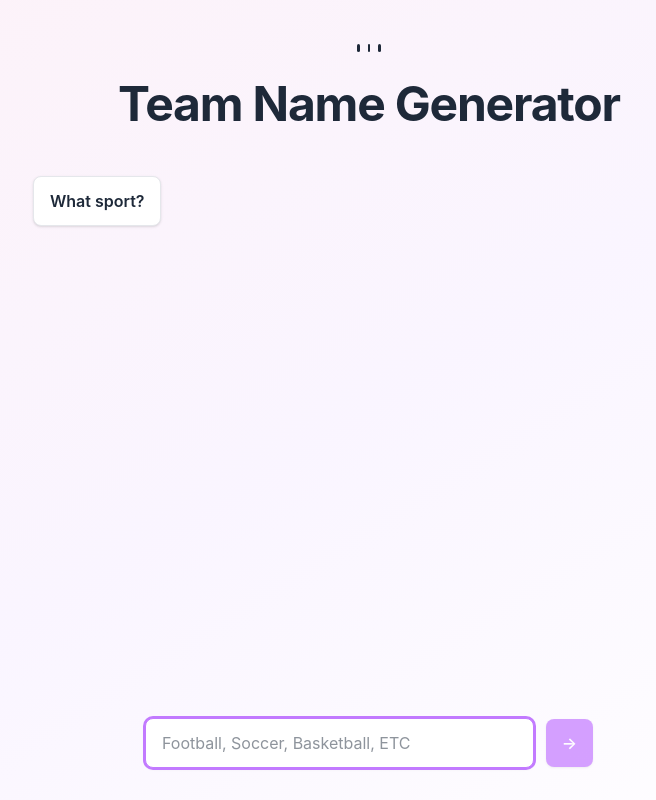
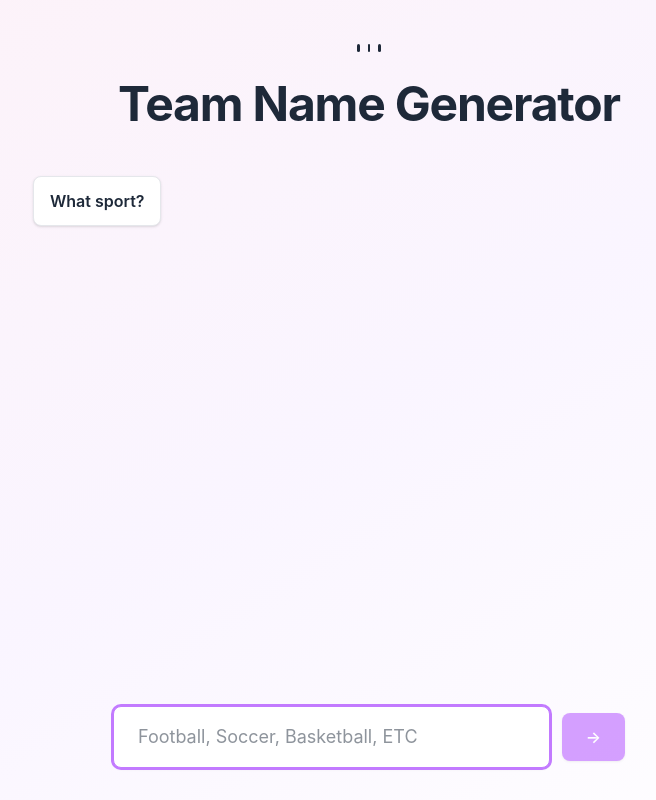
Before and after one commit to Wolford10/TeamGen-AI, a Next.js app: page / in a window 1280 px wide. Shown: the whole page, without its empty margins (271-927 px from the left). Built offline with nearby package versions, Linux system fonts and the light colour scheme.

Commit message:
Make input form bigger with increased padding and text size

```diff
--- a/components/PromptForm.tsx
+++ b/components/PromptForm.tsx
@@ -201,21 +201,21 @@ export default function PromptForm() {
   const renderInput = () => {
     const key = questions[currentStep].key
     const inputClass =
-      'w-full border border-gray-300 rounded-lg px-4 py-3 bg-white text-gray-800 focus:outline-none focus:ring-2 focus:ring-purple-400 focus:border-purple-400 transition shadow-sm';
+      'w-full border border-gray-300 rounded-lg px-6 py-4 bg-white text-gray-800 focus:outline-none focus:ring-2 focus:ring-purple-400 focus:border-purple-400 transition shadow-sm text-lg';
 
     if (key === 'style') {
       return (
         <div className="flex gap-3">
           <button
             type="button"
-            className={`flex-1 px-4 py-3 rounded-lg font-medium transition focus:outline-none focus:ring-2 focus:ring-purple-400 ${input === 'fantasy' ? 'bg-purple-500 text-white shadow-md' : 'bg-white text-gray-700 border border-gray-300 hover:border-purple-300 shadow-sm'}`}
+            className={`flex-1 px-6 py-4 rounded-lg font-medium transition focus:outline-none focus:ring-2 focus:ring-purple-400 text-lg ${input === 'fantasy' ? 'bg-purple-500 text-white shadow-md' : 'bg-white text-gray-700 border border-gray-300 hover:border-purple-300 shadow-sm'}`}
             onClick={() => setInput('fantasy')}
           >
             Fantasy
           </button>
           <button
             type="button"
-            className={`flex-1 px-4 py-3 rounded-lg font-medium transition focus:outline-none focus:ring-2 focus:ring-purple-400 ${input === 'real' ? 'bg-purple-500 text-white shadow-md' : 'bg-white text-gray-700 border border-gray-300 hover:border-purple-300 shadow-sm'}`}
+            className={`flex-1 px-6 py-4 rounded-lg font-medium transition focus:outline-none focus:ring-2 focus:ring-purple-400 text-lg ${input === 'real' ? 'bg-purple-500 text-white shadow-md' : 'bg-white text-gray-700 border border-gray-300 hover:border-purple-300 shadow-sm'}`}
             onClick={() => setInput('real')}
           >
             Real
@@ -228,14 +228,14 @@ export default function PromptForm() {
         <div className="flex gap-3">
           <button
             type="button"
-            className={`flex-1 px-4 py-3 rounded-lg font-medium transition focus:outline-none focus:ring-2 focus:ring-purple-400 ${input === 'clean' ? 'bg-purple-500 text-white shadow-md' : 'bg-white text-gray-700 border border-gray-300 hover:border-purple-300 shadow-sm'}`}
+            className={`flex-1 px-6 py-4 rounded-lg font-medium transition focus:outline-none focus:ring-2 focus:ring-purple-400 text-lg ${input === 'clean' ? 'bg-purple-500 text-white shadow-md' : 'bg-white text-gray-700 border border-gray-300 hover:border-purple-300 shadow-sm'}`}
             onClick={() => setInput('clean')}
           >
             Yes
           </button>
           <button
             type="button"
-            className={`flex-1 px-4 py-3 rounded-lg font-medium transition focus:outline-none focus:ring-2 focus:ring-purple-400 ${input === 'dirty' ? 'bg-purple-500 text-white shadow-md' : 'bg-white text-gray-700 border border-gray-300 hover:border-purple-300 shadow-sm'}`}
+            className={`flex-1 px-6 py-4 rounded-lg font-medium transition focus:outline-none focus:ring-2 focus:ring-purple-400 text-lg ${input === 'dirty' ? 'bg-purple-500 text-white shadow-md' : 'bg-white text-gray-700 border border-gray-300 hover:border-purple-300 shadow-sm'}`}
             onClick={() => setInput('dirty')}
           >
             No
@@ -434,11 +434,11 @@ export default function PromptForm() {
       {/* Input form at bottom center */}
       {!isTyping && currentStep < filteredQuestions.length && (
         <div className="w-full flex justify-center mt-8">
-          <form onSubmit={handleNext} className="flex flex-row gap-3 items-center w-full max-w-md">
+          <form onSubmit={handleNext} className="flex flex-row gap-3 items-center w-full max-w-lg">
             <div className="flex-1">{renderInput()}</div>
             <button
               type="submit"
-              className="px-4 py-3 rounded-lg bg-purple-500 text-white font-semibold transition disabled:opacity-50 transform hover:scale-105 hover:bg-purple-600 active:scale-95 duration-200 ease-in-out shadow-sm"
+              className="px-6 py-3 rounded-lg bg-purple-500 text-white font-semibold transition disabled:opacity-50 transform hover:scale-105 hover:bg-purple-600 active:scale-95 duration-200 ease-in-out shadow-sm"
               disabled={!input}
             >
               →
```
